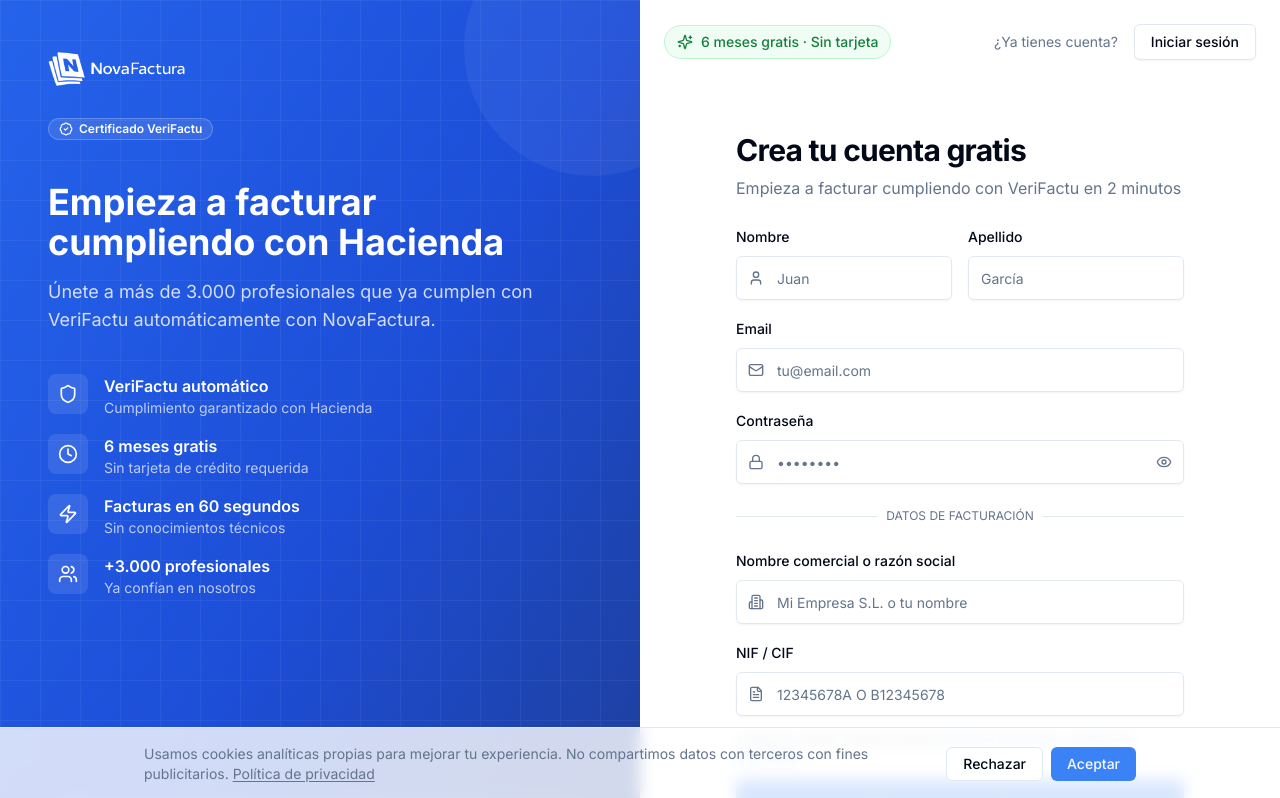
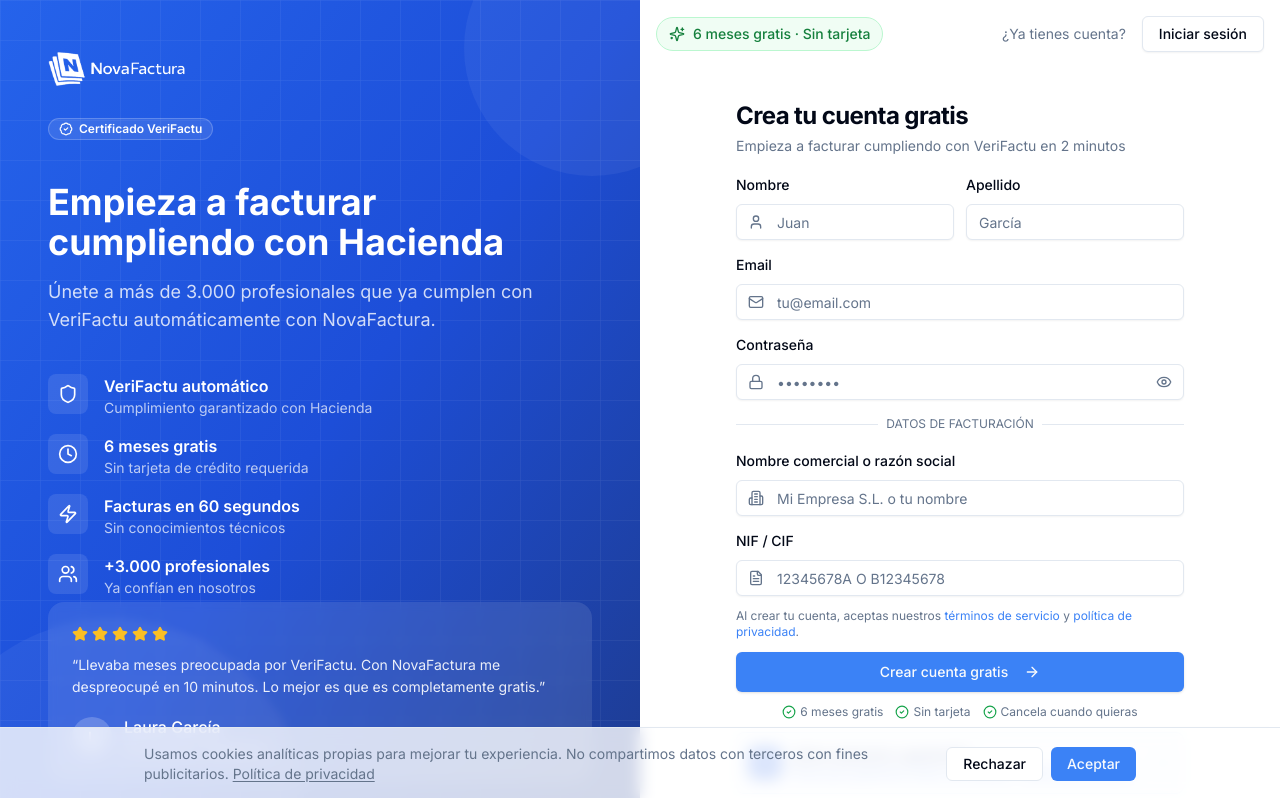
Before and after one commit to sanchez107484/easyFactu, a Next.js app in the folder apps/web/: page /registro in a window 1280 px wide. Shown: the top 798 px of the page. Built offline with nearby package versions, Linux system fonts and the light colour scheme; no server answers.

Commit message:
Mejoras visuales en Registro.

```diff
--- a/apps/web/src/app/(auth)/registro/asesoria/page.tsx
+++ b/apps/web/src/app/(auth)/registro/asesoria/page.tsx
@@ -104,11 +104,11 @@
       <div className="relative z-10">
         <Link href="/">
           <Image
-            src={brandConfig.logos.white}
+            src={brandConfig.logos.main}
             alt={brandConfig.app.name}
             width={160}
             height={48}
-            className="object-contain"
+            className="brightness-0 invert"
             style={{ width: 'auto', height: '40px' }}
           />
         </Link>
--- a/apps/web/src/app/(auth)/registro/page.tsx
+++ b/apps/web/src/app/(auth)/registro/page.tsx
@@ -129,7 +129,7 @@
         </div>
 
         {/* Desktop top bar */}
-        <div className="hidden items-center justify-between p-6 lg:flex">
+        <div className="hidden items-center justify-between p-4 lg:flex">
           <div className="flex items-center gap-2 rounded-full border border-green-200 bg-green-50 px-3 py-1.5 text-sm font-medium text-green-700 dark:border-green-800 dark:bg-green-950/50 dark:text-green-400">
             <Sparkles className="h-4 w-4" />6 meses gratis · Sin tarjeta
           </div>
@@ -143,23 +143,23 @@
         </div>
 
         {/* Form container */}
-        <div className="flex flex-1 items-center justify-center overflow-y-auto p-6 lg:p-12">
-          <div className="w-full max-w-md space-y-6">
+        <div className="flex flex-1 items-center justify-center overflow-y-auto p-4 lg:p-8">
+          <div className="w-full max-w-md space-y-4">
             {/* Header */}
             <div className="text-center lg:text-left">
-              <h1 className="text-2xl font-bold tracking-tight sm:text-3xl">
+              <h1 className="text-xl font-bold tracking-tight sm:text-2xl">
                 Crea tu cuenta gratis
               </h1>
-              <p className="mt-2 text-muted-foreground">
+              <p className="mt-1 text-sm text-muted-foreground">
                 Empieza a facturar cumpliendo con VeriFactu en 2 minutos
               </p>
             </div>
 
             {/* Form */}
             <Form {...form}>
-              <form onSubmit={form.handleSubmit(onSubmit)} className="space-y-4">
+              <form onSubmit={form.handleSubmit(onSubmit)} className="space-y-3">
                 {/* Name fields */}
-                <div className="grid gap-4 sm:grid-cols-2">
+                <div className="grid gap-3 sm:grid-cols-2">
                   <FormField
                     control={form.control}
                     name="firstName"
@@ -171,7 +171,7 @@
                             <User className="absolute left-3 top-1/2 h-4 w-4 -translate-y-1/2 text-muted-foreground" />
                             <Input
                               placeholder="Juan"
-                              className="h-11 pl-10"
+                              className="h-9 pl-10"
                               disabled={isLoading}
                               {...field}
                             />
@@ -191,7 +191,7 @@
                         <FormControl>
                           <Input
                             placeholder="García"
-                            className="h-11"
+                            className="h-9"
                             disabled={isLoading}
                             {...field}
                           />
@@ -215,7 +215,7 @@
                           <Input
                             type="email"
                             placeholder="tu@email.com"
-                            className="h-11 pl-10"
+                            className="h-9 pl-10"
                             disabled={isLoading}
                             {...field}
                           />
@@ -239,7 +239,7 @@
                           <Input
                             type={showPassword ? 'text' : 'password'}
                             placeholder="••••••••"
-                            className="h-11 pl-10 pr-10"
+                            className="h-9 pl-10 pr-10"
                             disabled={isLoading}
                             {...field}
                           />
@@ -264,7 +264,7 @@
                 />
 
                 {/* Divider */}
-                <div className="relative py-2">
+                <div className="relative py-1">
                   <div className="absolute inset-0 flex items-center">
                     <div className="w-full border-t" />
                   </div>
@@ -287,7 +287,7 @@
                           <Building2 className="absolute left-3 top-1/2 h-4 w-4 -translate-y-1/2 text-muted-foreground" />
                           <Input
                             placeholder="Mi Empresa S.L. o tu nombre"
-                            className="h-11 pl-10"
+                            className="h-9 pl-10"
                             disabled={isLoading}
                             {...field}
                           />
@@ -310,7 +310,7 @@
                           <FileText className="absolute left-3 top-1/2 h-4 w-4 -translate-y-1/2 text-muted-foreground" />
                           <Input
                             placeholder="12345678A o B12345678"
-                            className="h-11 pl-10 uppercase"
+                            className="h-9 pl-10 uppercase"
                             maxLength={9}
                             disabled={isLoading}
                             {...field}
@@ -337,7 +337,7 @@
                 </p>
 
                 {/* Submit button */}
-                <Button type="submit" className="h-12 w-full text-base" disabled={isLoading}>
+                <Button type="submit" className="h-10 w-full" disabled={isLoading}>
                   {isLoading ? (
                     <>
                       <Loader2 className="mr-2 h-4 w-4 animate-spin" />
@@ -352,7 +352,7 @@
                 </Button>
 
                 {/* Trust badges */}
-                <div className="flex flex-wrap items-center justify-center gap-3 pt-2 text-xs text-muted-foreground">
+                <div className="flex flex-wrap items-center justify-center gap-3 text-xs text-muted-foreground">
                   <span className="flex items-center gap-1">
                     <CheckCircle2 className="h-3.5 w-3.5 text-green-600" />6 meses gratis
                   </span>
@@ -369,22 +369,22 @@
                 {/* Agency CTA */}
                 <Link
                   href="/registro/asesoria"
-                  className="flex items-center justify-between gap-3 rounded-xl border-2 border-indigo-200 bg-gradient-to-r from-indigo-50 to-indigo-100/50 p-4 transition-all hover:border-indigo-400 hover:shadow-md"
+                  className="flex items-center justify-between gap-3 rounded-lg border border-primary-200 bg-primary-50/50 p-3 transition-all hover:border-primary-400 hover:shadow-sm dark:border-primary-800 dark:bg-primary-950/20"
                 >
-                  <div className="flex items-center gap-3">
-                    <div className="flex h-10 w-10 flex-shrink-0 items-center justify-center rounded-lg bg-indigo-600">
-                      <Users className="h-5 w-5 text-white" />
+                  <div className="flex items-center gap-2.5">
+                    <div className="flex h-8 w-8 flex-shrink-0 items-center justify-center rounded-md bg-primary-600">
+                      <Users className="h-4 w-4 text-white" />
                     </div>
                     <div className="text-left">
-                      <p className="text-sm font-bold text-indigo-900">
+                      <p className="text-sm font-semibold text-primary-900 dark:text-primary-100">
                         ¿Eres asesoría o gestoría?
                       </p>
-                      <p className="text-xs text-indigo-600">
+                      <p className="text-xs text-primary-600 dark:text-primary-400">
                         Panel para gestionar todos tus clientes · Gratis para siempre
                       </p>
                     </div>
                   </div>
-                  <ChevronRight className="h-5 w-5 flex-shrink-0 text-indigo-400" />
+                  <ChevronRight className="h-4 w-4 flex-shrink-0 text-primary-400" />
                 </Link>
               </form>
             </Form>
```
